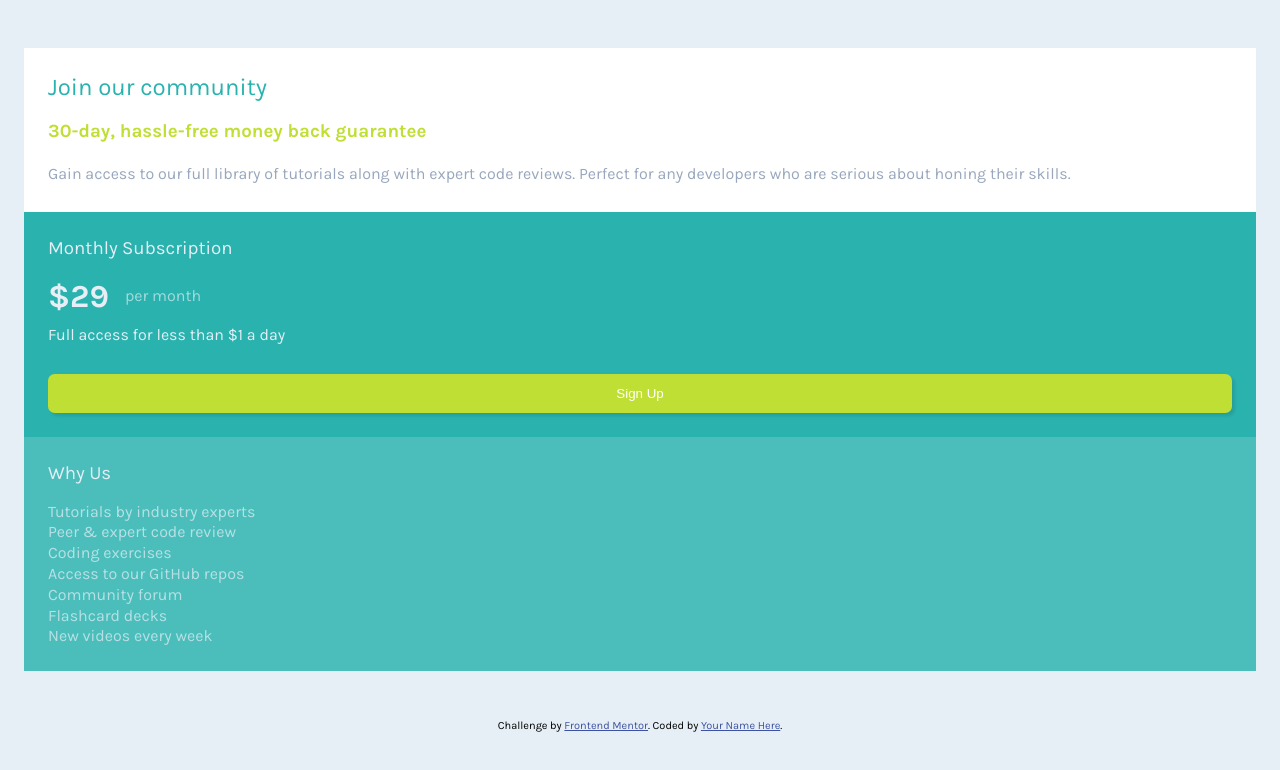
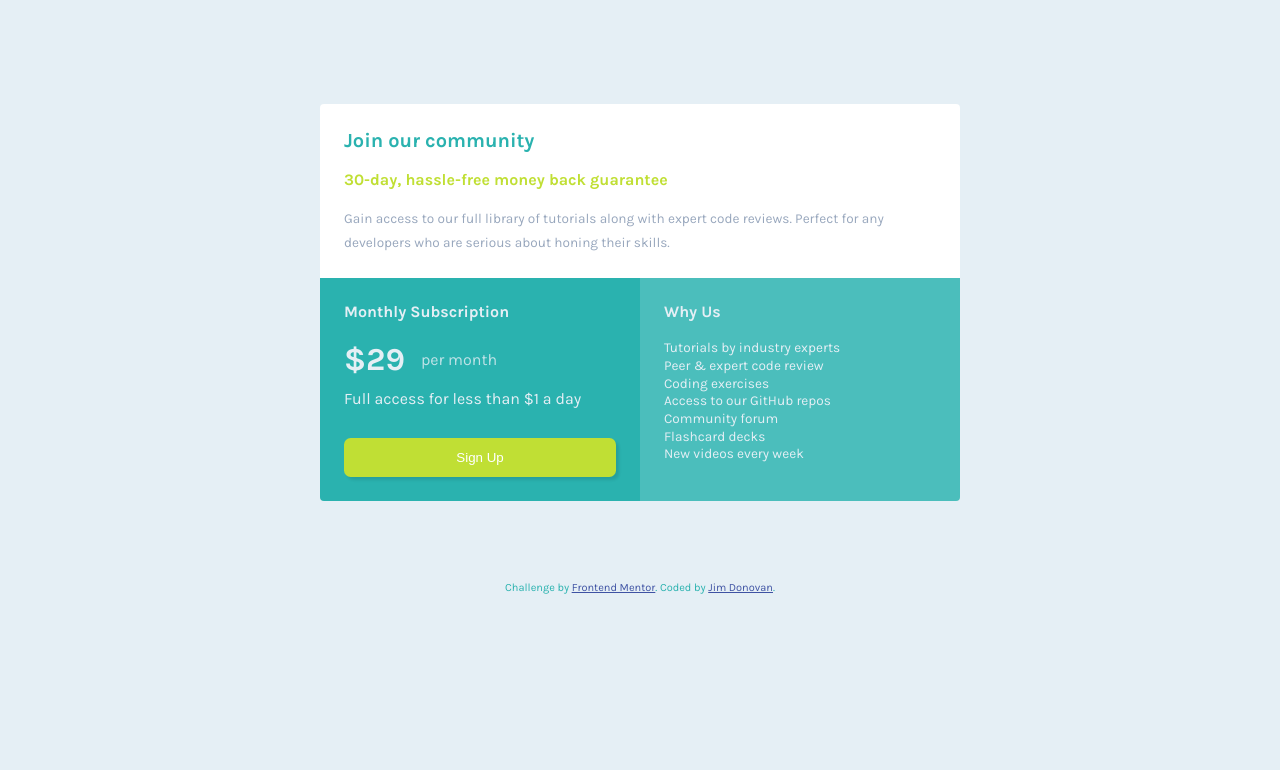
Before and after one commit to jimovan/single-price-grid, a plain HTML site: page index.html in a window 1280 px wide. Drawn offline with Linux system fonts and the light colour scheme.

Commit message:
finished pricing card

```diff
--- a/index.html
+++ b/index.html
@@ -67,7 +67,7 @@
         Challenge by
         <a href="https://www.frontendmentor.io?ref=challenge" target="_blank"
           >Frontend Mentor</a
-        >. Coded by <a href="#">Your Name Here</a>.
+        >. Coded by <a href="#">Jim Donovan</a>.
       </p>
     </footer>
   </body>
--- a/styles/_globals.scss
+++ b/styles/_globals.scss
@@ -19,8 +19,14 @@ body {
   font-weight: 400;
   line-height: 1.3;
   background-color: $lightGrey;
+  color: $lightGrey;
+  padding: 1.5rem;
 }
 
 li {
   list-style-type: none;
 }
+
+footer {
+  margin-top: 2rem;
+}
--- a/styles/style.scss
+++ b/styles/style.scss
@@ -2,23 +2,42 @@
 @import "globals";
 
 .container {
-  display: flex;
-  flex-direction: column;
-  margin: 3rem 1.5rem;
+  border-radius: 0.25rem;
+  overflow: hidden;
+  max-width: 40rem;
+  margin: auto;
+
+  @media only screen and (min-width: 56.25rem) {
+    display: grid;
+    grid-template-columns: repeat(2, 1fr);
+    grid-template-rows: repeat(2, auto);
+    margin: 5rem auto;
+
+    .join {
+      grid-column: 1 / 3;
+    }
+
+    button:hover {
+      background-color: white; /* Green */
+      color: $primaryCyan;
+      font-weight: 700;
+    }
+  }
 }
 
 section {
   padding: 1.5rem;
-  color: $lightGrey;
 
   h2 {
-    font-weight: 400;
+    font-size: 1.25rem;
+    font-weight: 700;
     padding-bottom: 1rem;
   }
 
   h3 {
+    font-size: 1rem;
+    font-weight: 700;
     padding-bottom: 1rem;
-    font-weight: 400;
   }
 }
 
@@ -32,12 +51,11 @@ section {
 
   h3 {
     color: $primaryYellow;
-    font-weight: 700;
-    padding-bottom: 1rem;
   }
 
   P {
     color: $paleBlue;
+    font-size: 0.85rem;
     line-height: 1.75;
   }
 }
@@ -56,7 +74,7 @@ section {
     }
 
     p {
-      color: #e5eff5a6;
+      opacity: 0.8;
     }
   }
 
@@ -74,6 +92,7 @@ section {
     color: white;
     box-sizing: border-box;
     box-shadow: 3px 3px 3px hsl(0, 0, 0, 10%);
+    transition-duration: 0.4s;
   }
 }
 
@@ -82,8 +101,8 @@ section {
 
   ul {
     li {
-      color: $lightGrey;
-      opacity: 0.7;
+      font-size: 0.85rem;
+      margin-bottom: 0.2rerm;
     }
   }
 }
@@ -91,6 +110,7 @@ section {
 .attribution {
   font-size: 11px;
   text-align: center;
+  color: $primaryCyan;
 }
 .attribution a {
   color: hsl(228, 45%, 44%);
```
Also changed, not shown: styles/style.css, 1 other file.
